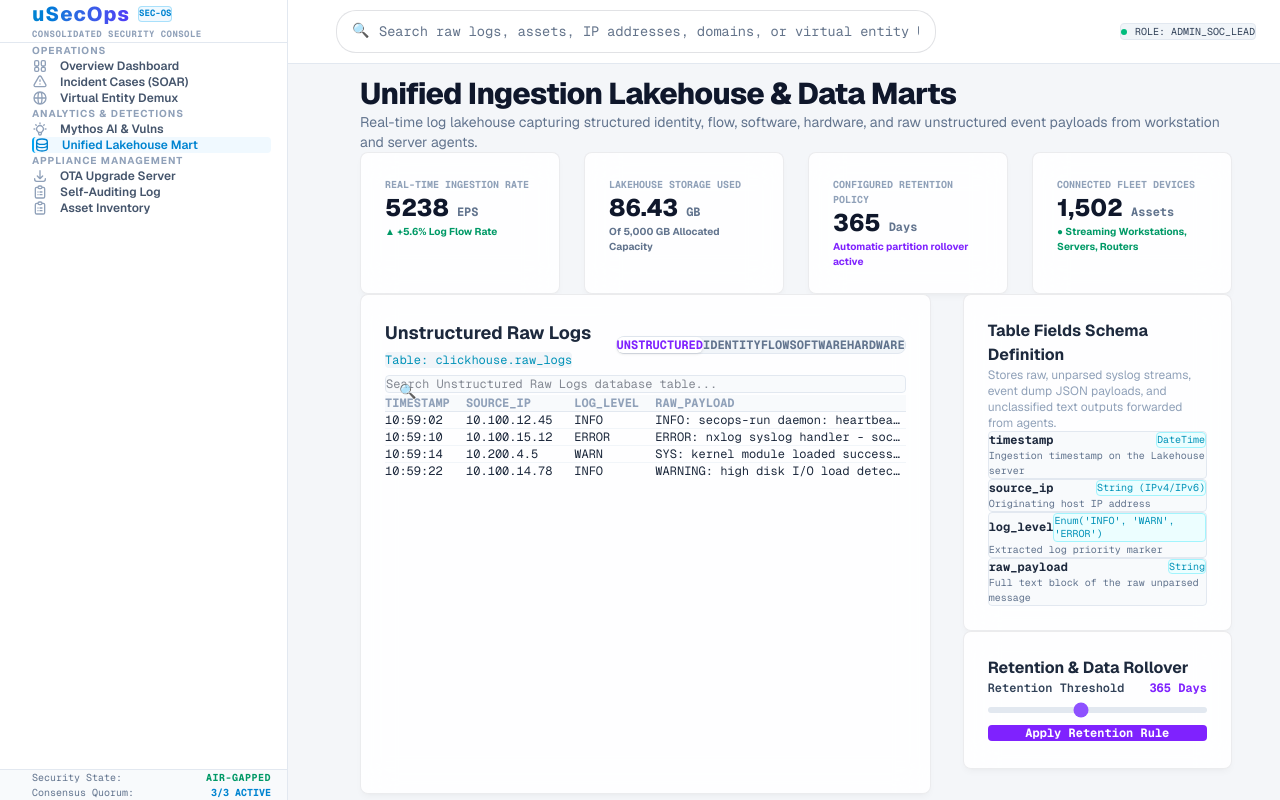
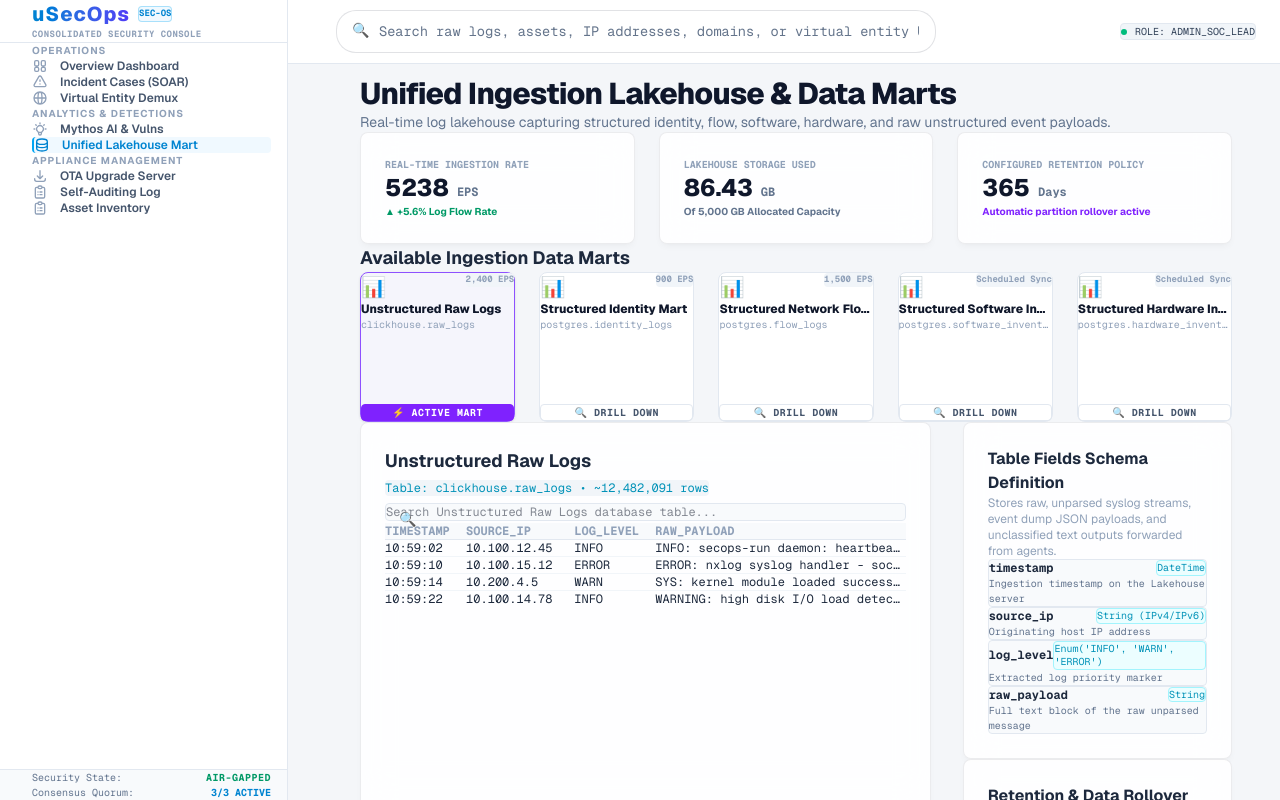
Before and after one commit to spinovation/uSecOps, a Next.js app in the folder src/module1_core/secops-console/: page /lakehouse in a window 1280 px wide. Built offline with nearby package versions, Linux system fonts and the light colour scheme.

Commit message:
fix: resolve upload target folder click, reorganize Lakehouse grid drilldowns, resolve inventory tab overlap and implement CSV export

```diff
--- a/src/module1_core/secops-console/app/inventory/page.js
+++ b/src/module1_core/secops-console/app/inventory/page.js
@@ -34,9 +34,33 @@ export default function Inventory() {
     pkg.version.toLowerCase().includes(searchQuery.toLowerCase())
   );
 
+  // CSV Exporter
+  const handleExportCSV = () => {
+    let csvContent = "data:text/csv;charset=utf-8,";
+    if (activeTab === "hardware") {
+      csvContent += "Hostname,IP Address,Device Type,CPU Cores,Memory,Storage,MAC Address,Serial,Status\n";
+      hardwareAssets.forEach(item => {
+        csvContent += `"${item.hostname}","${item.ip}","${item.type}","${item.cpu}","${item.memory}","${item.storage}","${item.mac}","${item.serial}","${item.status}"\n`;
+      });
+    } else {
+      csvContent += "Package Name,Version,Executable Path,Host Node,Install Date,Status\n";
+      softwareAssets.forEach(item => {
+        csvContent += `"${item.name}","${item.version}","${item.path}","${item.host}","${item.installDate}","${item.status}"\n`;
+      });
+    }
+    const encodedUri = encodeURI(csvContent);
+    const link = document.createElement("a");
+    link.setAttribute("href", encodedUri);
+    link.setAttribute("download", `usecops_${activeTab}_inventory.csv`);
+    document.body.appendChild(link);
+    link.click();
+    document.body.removeChild(link);
+  };
+
   return (
     <div className="space-y-8" style={{ padding: "12px 24px" }}>
       {/* Header */}
+      <div className="flex flex-col sm:flex-row justify-between sm:items-center gap-4">
         <div>
           <h1 className="text-3xl font-extrabold tracking-tight text-slate-900">
             Appliance Asset Inventory
@@ -46,31 +70,45 @@ export default function Inventory() {
           </p>
         </div>
 
+        {/* CSV Export Button */}
+        <button
+          onClick={handleExportCSV}
+          className="px-4 py-2 bg-emerald-600 hover:bg-emerald-700 text-white font-mono text-xs font-bold rounded flex items-center gap-2 shadow-sm transition-all"
+        >
+          📥 Export Active Tab to CSV
+        </button>
+      </div>
+
       <div className="glass-panel p-6 space-y-6 border border-slate-200 bg-white">
         <div className="flex flex-col sm:flex-row justify-between sm:items-center gap-4 border-b border-slate-100 pb-4">
-          {/* Inventory Category Tabs */}
-          <div className="flex bg-slate-100 p-0.5 rounded-lg border border-slate-200 text-xs font-mono font-bold">
+
+          {/* Spaced-out Inventory Category Tabs to prevent overlapping */}
+          <div className="flex flex-col sm:flex-row gap-3 text-xs font-mono font-bold w-full sm:w-auto">
             <button
               onClick={() => {
                 setActiveTab("hardware");
                 setSearchQuery("");
               }}
-              className={`px-4 py-2 rounded-md transition-all ${
-                activeTab === "hardware" ? "bg-white text-violet-600 shadow-sm" : "text-slate-500"
+              className={`px-4 py-2.5 rounded-lg border transition-all ${
+                activeTab === "hardware"
+                  ? "bg-violet-650 border-violet-600 bg-violet-600 text-white shadow-sm"
+                  : "border-slate-200 bg-white text-slate-600 hover:border-slate-300"
               }`}
             >
-              Hardware Inventory ({filteredHardware.length})
+              🖥️ Hardware Inventory ({filteredHardware.length})
             </button>
             <button
               onClick={() => {
                 setActiveTab("software");
                 setSearchQuery("");
               }}
-              className={`px-4 py-2 rounded-md transition-all ${
-                activeTab === "software" ? "bg-white text-violet-600 shadow-sm" : "text-slate-500"
+              className={`px-4 py-2.5 rounded-lg border transition-all ${
+                activeTab === "software"
+                  ? "bg-violet-650 border-violet-600 bg-violet-600 text-white shadow-sm"
+                  : "border-slate-200 bg-white text-slate-600 hover:border-slate-300"
               }`}
             >
-              Software Inventory ({filteredSoftware.length})
+              📦 Software Inventory ({filteredSoftware.length})
             </button>
           </div>
 
--- a/src/module1_core/secops-console/app/lakehouse/page.js
+++ b/src/module1_core/secops-console/app/lakehouse/page.js
@@ -11,15 +11,7 @@ export default function Lakehouse() {
   const [selectedMart, setSelectedMart] = useState("unstructured");
   const [searchQuery, setSearchQuery] = useState("");
 
-  // Real-time raw log stream simulator state
-  const [rawLogs, setRawLogs] = useState([
-    { time: "10:59:02", ip: "10.100.12.45", msg: "INFO: secops-run daemon: heartbeat verified", type: "UNSTRUCTURED" },
-    { time: "10:59:05", ip: "10.100.14.78", msg: "SECURITY: Auth checked for user admin - session 449", type: "STRUCTURED_IDENTITY" },
-    { time: "10:59:10", ip: "10.100.15.12", msg: "ERROR: nxlog syslog handler - socket timeout on port 514", type: "UNSTRUCTURED" },
-    { time: "10:59:11", ip: "10.100.12.45", msg: "FLOW: outbound TCP connection to 8.8.8.8:53 allowed", type: "STRUCTURED_FLOW" }
-  ]);
-
-  // Dynamic ingestion rates
+  // Dynamic ingestion rates fluctuation
   useEffect(() => {
     const interval = setInterval(() => {
       setIngestionRate(prev => Math.floor(prev + (Math.random() * 400 - 200)));
@@ -33,6 +25,8 @@ export default function Lakehouse() {
     unstructured: {
       name: "Unstructured Raw Logs",
       dbTable: "clickhouse.raw_logs",
+      count: "~12,482,091 rows",
+      eps: "2,400 EPS",
       description: "Stores raw, unparsed syslog streams, event dump JSON payloads, and unclassified text outputs forwarded from agents.",
       columns: [
         { name: "timestamp", type: "DateTime", desc: "Ingestion timestamp on the Lakehouse server" },
@@ -44,6 +38,8 @@ export default function Lakehouse() {
     identity: {
       name: "Structured Identity Mart",
       dbTable: "postgres.identity_logs",
+      count: "942,842 rows",
+      eps: "900 EPS",
       description: "Parsed database of session authentications, token exchanges, dynamic directory changes, and credential status reports.",
       columns: [
         { name: "session_id", type: "UUID", desc: "Unique session tracker identifier" },
@@ -56,6 +52,8 @@ export default function Lakehouse() {
     flow: {
       name: "Structured Network Flow Mart",
       dbTable: "postgres.flow_logs",
+      count: "3,184,920 rows",
+      eps: "1,500 EPS",
       description: "Aggregated flow records depicting packet transits, connection routes, bytes transferred, and local firewall states.",
       columns: [
         { name: "flow_id", type: "Int64", desc: "Unique flow table incremental index" },
@@ -69,6 +67,8 @@ export default function Lakehouse() {
     software: {
       name: "Structured Software Inventory",
       dbTable: "postgres.software_inventory",
+      count: "4,812 rows",
+      eps: "Scheduled Sync",
       description: "Dynamic catalog of installed agent binary revisions, system dependencies, library paths, and operational applications.",
       columns: [
         { name: "record_id", type: "Int64", desc: "Unique software registry row ID" },
@@ -82,6 +82,8 @@ export default function Lakehouse() {
     hardware: {
       name: "Structured Hardware Inventory",
       dbTable: "postgres.hardware_inventory",
+      count: "1,502 rows",
+      eps: "Scheduled Sync",
       description: "Complete asset inventory of CPU layout core architectures, RAM metrics, interface MACs, and device hardware classifications.",
       columns: [
         { name: "device_id", type: "UUID", desc: "Unique asset hardware tracking ID" },
@@ -151,12 +153,12 @@ export default function Lakehouse() {
           Unified Ingestion Lakehouse & Data Marts
         </h1>
         <p className="text-slate-500 text-sm mt-1">
-          Real-time log lakehouse capturing structured identity, flow, software, hardware, and raw unstructured event payloads from workstation and server agents.
+          Real-time log lakehouse capturing structured identity, flow, software, hardware, and raw unstructured event payloads.
         </p>
       </div>
 
-      {/* Analytics KPI Row */}
-      <div className="grid grid-cols-1 md:grid-cols-4 gap-6">
+      {/* Ingestion & Retention Overview KPIs */}
+      <div className="grid grid-cols-1 md:grid-cols-3 gap-6">
         <div className="glass-panel p-5 border border-slate-200 bg-white">
           <span className="text-[10px] font-mono text-slate-400 block font-bold uppercase">Real-Time Ingestion Rate</span>
           <div className="flex items-baseline gap-2 mt-2">
@@ -183,14 +185,45 @@ export default function Lakehouse() {
           </div>
           <span className="text-[10px] text-violet-600 block mt-1 font-bold">Automatic partition rollover active</span>
         </div>
+      </div>
 
-        <div className="glass-panel p-5 border border-slate-200 bg-white">
-          <span className="text-[10px] font-mono text-slate-400 block font-bold uppercase">Connected Fleet Devices</span>
-          <div className="flex items-baseline gap-2 mt-2">
-            <span className="text-2xl font-extrabold text-slate-900">1,502</span>
-            <span className="text-xs font-mono text-slate-500 font-bold">Assets</span>
-          </div>
-          <span className="text-[10px] text-emerald-600 block mt-1 font-bold">● Streaming Workstations, Servers, Routers</span>
+      {/* NEW: Explicit List of Data Marts with Drill Down Buttons */}
+      <div className="space-y-3">
+        <h2 className="text-lg font-bold text-slate-800">Available Ingestion Data Marts</h2>
+        <div className="grid grid-cols-1 md:grid-cols-5 gap-6">
+          {Object.entries(schemas).map(([key, value]) => {
+            const isSelected = selectedMart === key;
+            return (
+              <div
+                key={key}
+                onClick={() => setSelectedMart(key)}
+                className={`p-4 rounded-lg border transition-all cursor-pointer flex flex-col justify-between min-h-[150px] ${
+                  isSelected ? "border-violet-500 bg-violet-50/40 shadow-sm" : "border-slate-200 bg-white hover:bg-slate-50/50"
+                }`}
+              >
+                <div className="space-y-1.5">
+                  <div className="flex justify-between items-start">
+                    <span className="text-xl">📊</span>
+                    <span className="text-[9px] font-mono text-slate-400 bg-slate-100 px-1.5 py-0.5 rounded font-bold">{value.eps}</span>
+                  </div>
+                  <h3 className="text-xs font-extrabold text-slate-850 truncate">{value.name}</h3>
+                  <p className="text-[10px] text-slate-400 font-mono truncate">{value.dbTable}</p>
+                </div>
+
+                <button
+                  onClick={(e) => {
+                    e.stopPropagation();
+                    setSelectedMart(key);
+                  }}
+                  className={`w-full py-1 rounded text-[10px] font-mono font-bold tracking-wider uppercase text-center mt-3 border transition-all ${
+                    isSelected ? "bg-violet-600 border-violet-600 text-white" : "border-slate-200 text-slate-600 hover:border-violet-400"
+                  }`}
+                >
+                  {isSelected ? "⚡ Active Mart" : "🔍 Drill Down"}
+                </button>
+              </div>
+            );
+          })}
         </div>
       </div>
 
@@ -201,30 +234,12 @@ export default function Lakehouse() {
         <div className="lg:col-span-2 space-y-6">
           <div className="glass-panel p-6 border border-slate-200 bg-white flex flex-col justify-between min-h-[500px]">
             <div>
-              <div className="flex flex-col sm:flex-row justify-between sm:items-center gap-4 mb-4">
+              <div className="flex justify-between items-center mb-4">
                 <div>
                   <h2 className="text-lg font-bold text-slate-800">{currentMartSchema.name}</h2>
                   <code className="text-xs font-mono text-cyan-600 bg-slate-100 px-2 py-0.5 rounded">
-                    Table: {currentMartSchema.dbTable}
+                    Table: {currentMartSchema.dbTable} &bull; {currentMartSchema.count}
                   </code>
-                </div>
-
-                {/* Data Mart drill-down selectors */}
-                <div className="flex bg-slate-100 p-0.5 rounded-lg border border-slate-200 text-xs font-mono font-bold flex-wrap">
-                  {Object.keys(schemas).map((key) => (
-                    <button
-                      key={key}
-                      onClick={() => {
-                        setSelectedMart(key);
-                        setSearchQuery("");
-                      }}
-                      className={`px-2.5 py-1.5 rounded-md transition-all ${
-                        selectedMart === key ? "bg-white text-violet-600 shadow-sm" : "text-slate-500 hover:text-slate-800"
-                      }`}
-                    >
-                      {key.toUpperCase()}
-                    </button>
-                  ))}
                 </div>
               </div>
 
```
Also changed, not shown: src/module1_core/secops-console/app/vulnerabilities/page.js (+14 -1 lines). Lines whose indentation alone changed are shown as unchanged.
